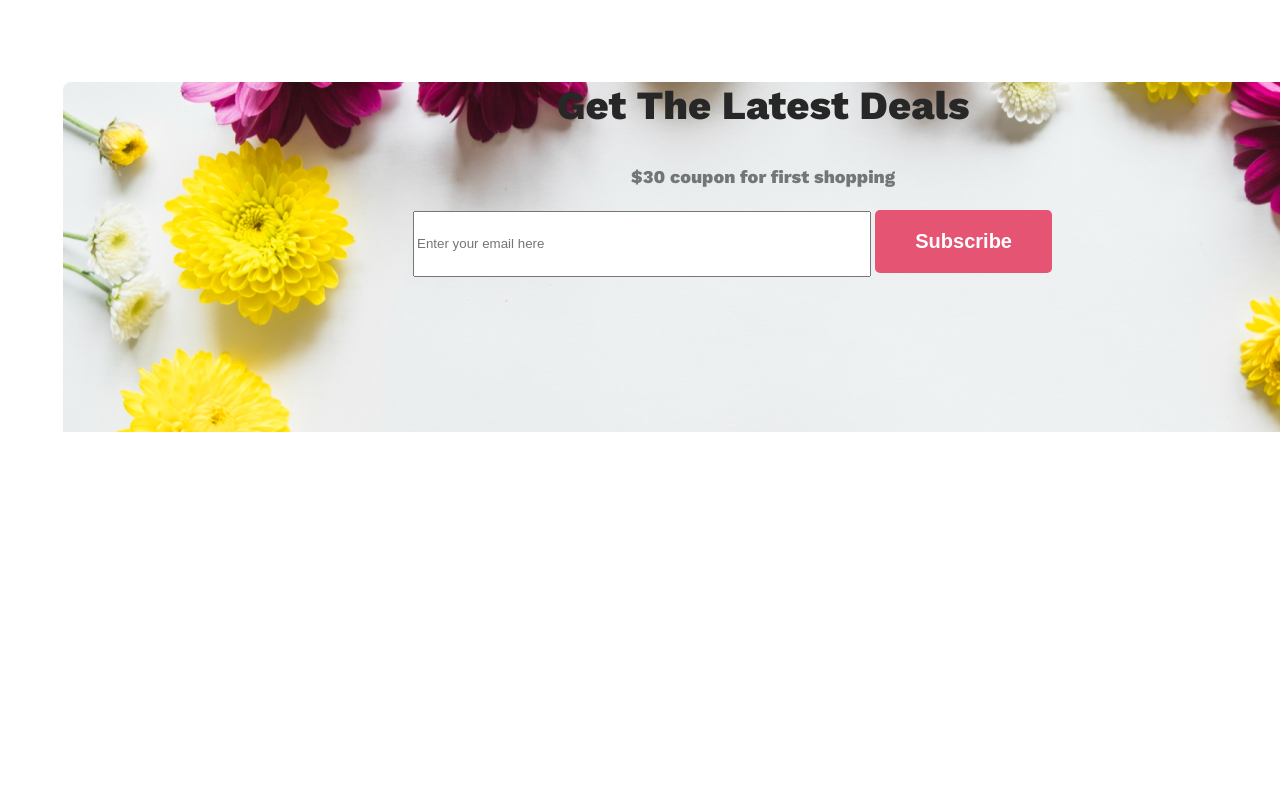
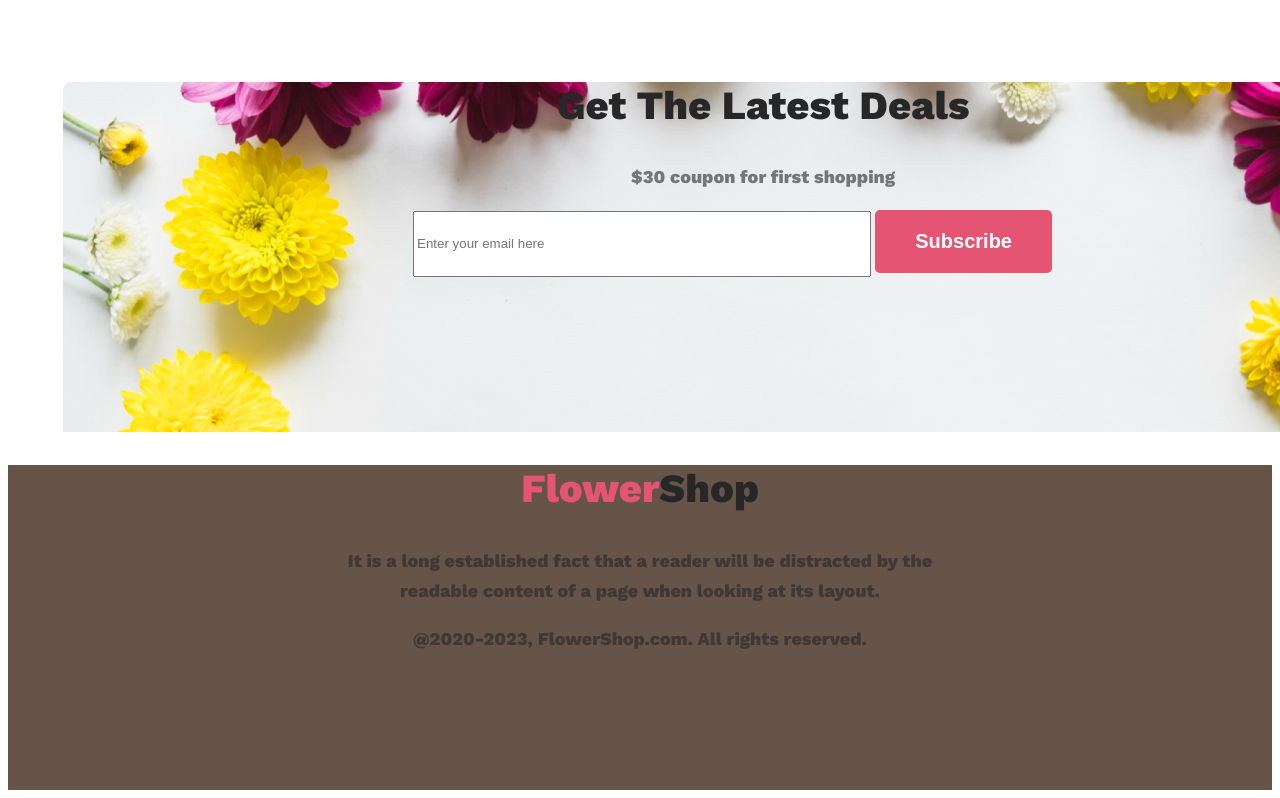
Before and after one commit to AsrafUddin89/flower-assignment-one, a plain HTML site: page index.html in a window 1280 px wide. Shown: the part 2588-3386 px from the top of the page. Before the commit the page ends 3028 px from the top, so only its background shows below. Drawn offline with nearby package versions, Linux system fonts and the light colour scheme.

Commit message:
footer section added

```diff
--- a/index.html
+++ b/index.html
@@ -91,6 +91,11 @@
 
     </main>
     <footer>
+        <div class="footer-area">
+            <h2 class="title-primary"> <span class="footer-flower">Flower</span>Shop</h2>
+            <p class="description-primary">It is a long established fact that a reader will be distracted by the <br>readable content of a page when looking at its layout.</p>
+            <p class="description-primary">@2020-2023, FlowerShop.com. All rights reserved. </p>
+        </div>
 
     </footer>
 
--- a/styles/shop.css
+++ b/styles/shop.css
@@ -109,8 +109,9 @@ body {
     line-height: 35px;
     text-decoration-line: underline;
 }
+
 /*Deals section style*/
-.deal-items{
+.deal-items {
     display: flex;
     justify-content: space-around;
     align-items: center;
@@ -118,7 +119,8 @@ body {
     background: rgba(229, 84, 115, 0.05);
 
 }
-.insta-flower{
+
+.insta-flower {
     display: flex;
     margin-top: 85px;
     margin-right: 45px;
@@ -126,8 +128,9 @@ body {
     justify-content: space-around;
 
 }
+
 /*latest deal*/
-.latest-deal-item{
+.latest-deal-item {
     background: url(../images/Rectangle\ 9.png);
     margin-left: 55px;
     margin-top: 85px;
@@ -135,8 +138,18 @@ body {
     height: 350px;
 
 }
-.input-area{
+
+.input-area {
     width: 450px;
     height: 60px;
     margin-left: 350px;
 }
+
+/*footer area style*/
+.footer-area {
+    background: #675449;
+    height: 325px;
+}
+.footer-flower{
+    color: #E55473;
+}
```
